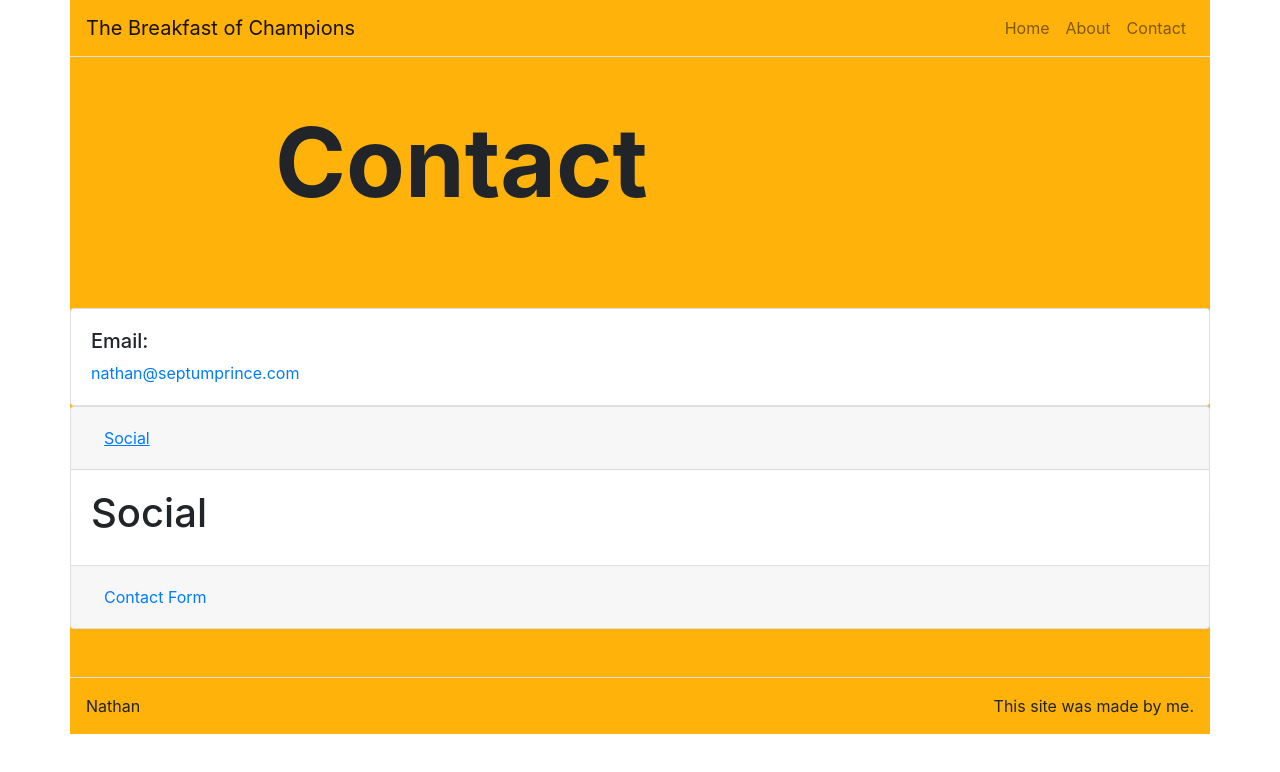
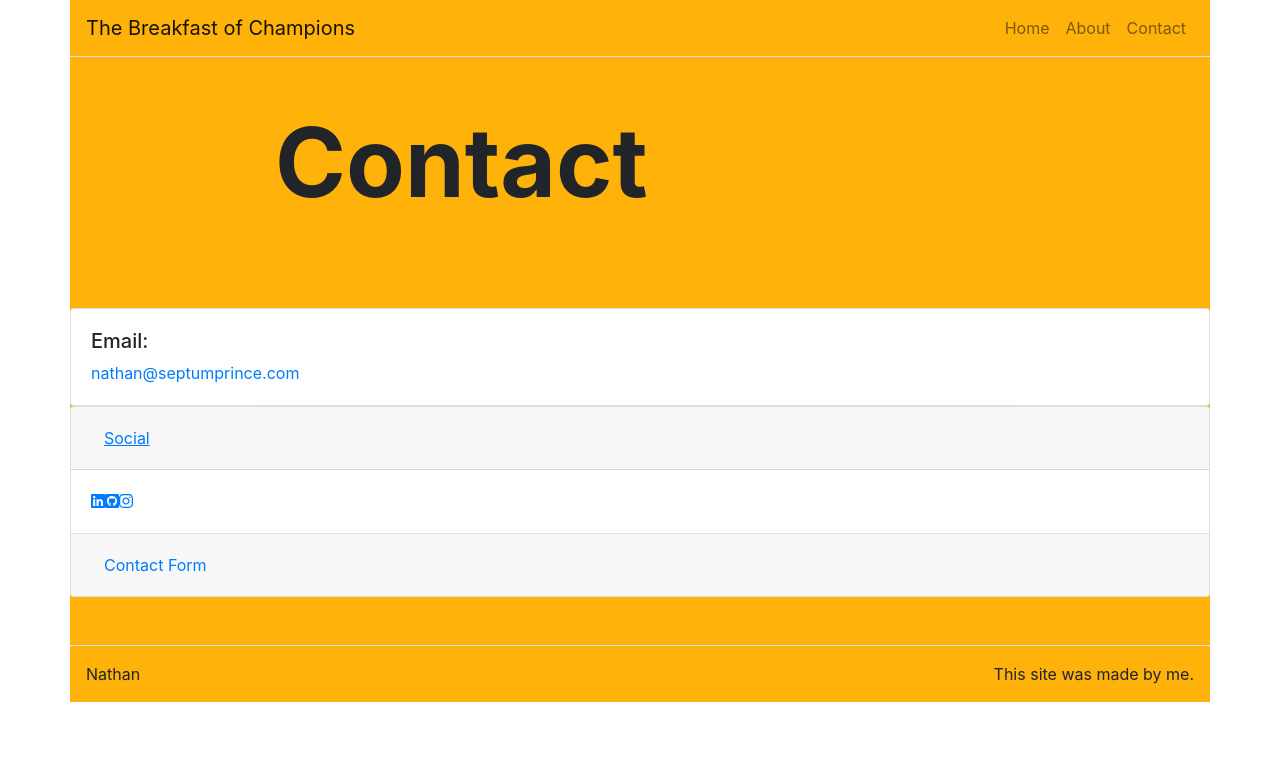
Before and after one commit to SeptumPrince/ReactPortfolio2.0, a React (Create React App) app: page /contact in a window 1280 px wide. Both pictures are taken after a click on the button "Social". Shown: the top 772 px of the page. Built offline with nearby package versions, Linux system fonts and the light colour scheme.

Commit message:
Added social buttons to contact page

```diff
--- a/package.json
+++ b/package.json
@@ -3,12 +3,18 @@
   "version": "0.1.0",
   "private": true,
   "dependencies": {
+    "@fortawesome/fontawesome-svg-core": "^1.2.30",
     "@fortawesome/free-brands-svg-icons": "^5.14.0",
+    "@fortawesome/free-regular-svg-icons": "^5.14.0",
+    "@fortawesome/free-solid-svg-icons": "^5.14.0",
+    "@fortawesome/react-fontawesome": "^0.1.11",
     "@popperjs/core": "^2.4.4",
     "axios": "^0.19.0",
     "boostrap": "^2.0.0",
     "bootstrap": "^4.3.1",
+    "i": "^0.3.6",
     "jquery": "^3.5.1",
+    "npm": "^6.14.8",
     "popper.js": "^1.16.1",
     "react": "^16.8.6",
     "react-bootstrap": "^1.0.0-beta.9",
--- a/src/components/ContactPage/ContactSocial.js
+++ b/src/components/ContactPage/ContactSocial.js
@@ -1,7 +1,21 @@
 import React from "react";
 import Card from 'react-bootstrap/Card'
-
+import { FontAwesomeIcon } from '@fortawesome/react-fontawesome'
+import { faLinkedin } from '@fortawesome/free-brands-svg-icons'
+import { faInstagram } from "@fortawesome/free-brands-svg-icons"
+import { faGithubSquare } from "@fortawesome/free-brands-svg-icons"
 export default function ContactSocial() {
 
-  return <Card.Body><h1>Social</h1></Card.Body>
+  return <Card.Body>
+    <a href="https://www.linkedin.com/in/nathan-pecchia/" target="_blank">
+    <FontAwesomeIcon icon={faLinkedin} />
+    </a>
+    <a href="https://github.com/SeptumPrince" target="_blank">
+    <FontAwesomeIcon icon={faGithubSquare} />
+    </a>
+    <a href="https://www.instagram.com/nathanrobertpecchia/" target="_blank">
+    <FontAwesomeIcon icon={faInstagram} />
+    </a>
+
+  </Card.Body>
 }
```
Also changed, not shown: 1 other file (tests, documents, lock files or other folders).
